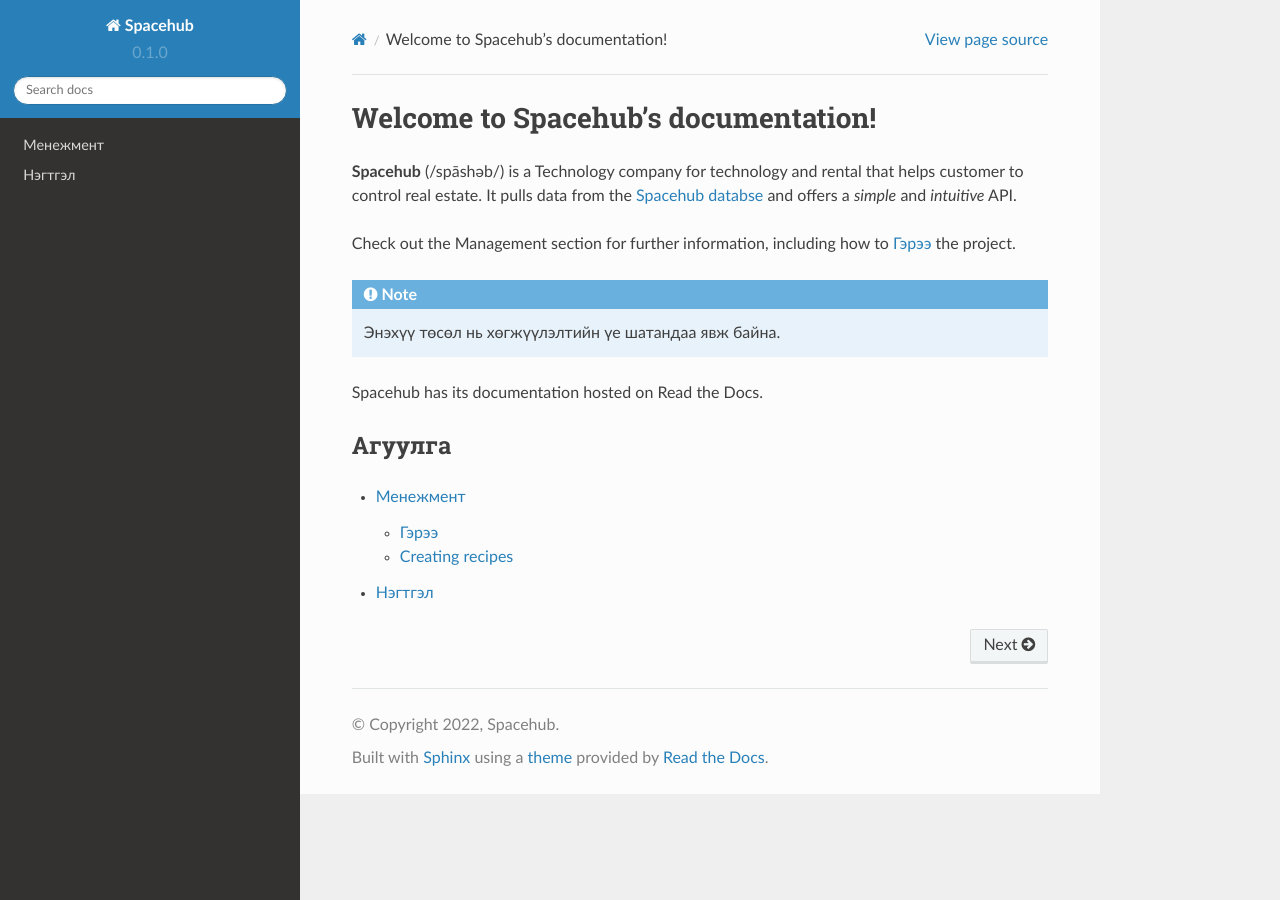
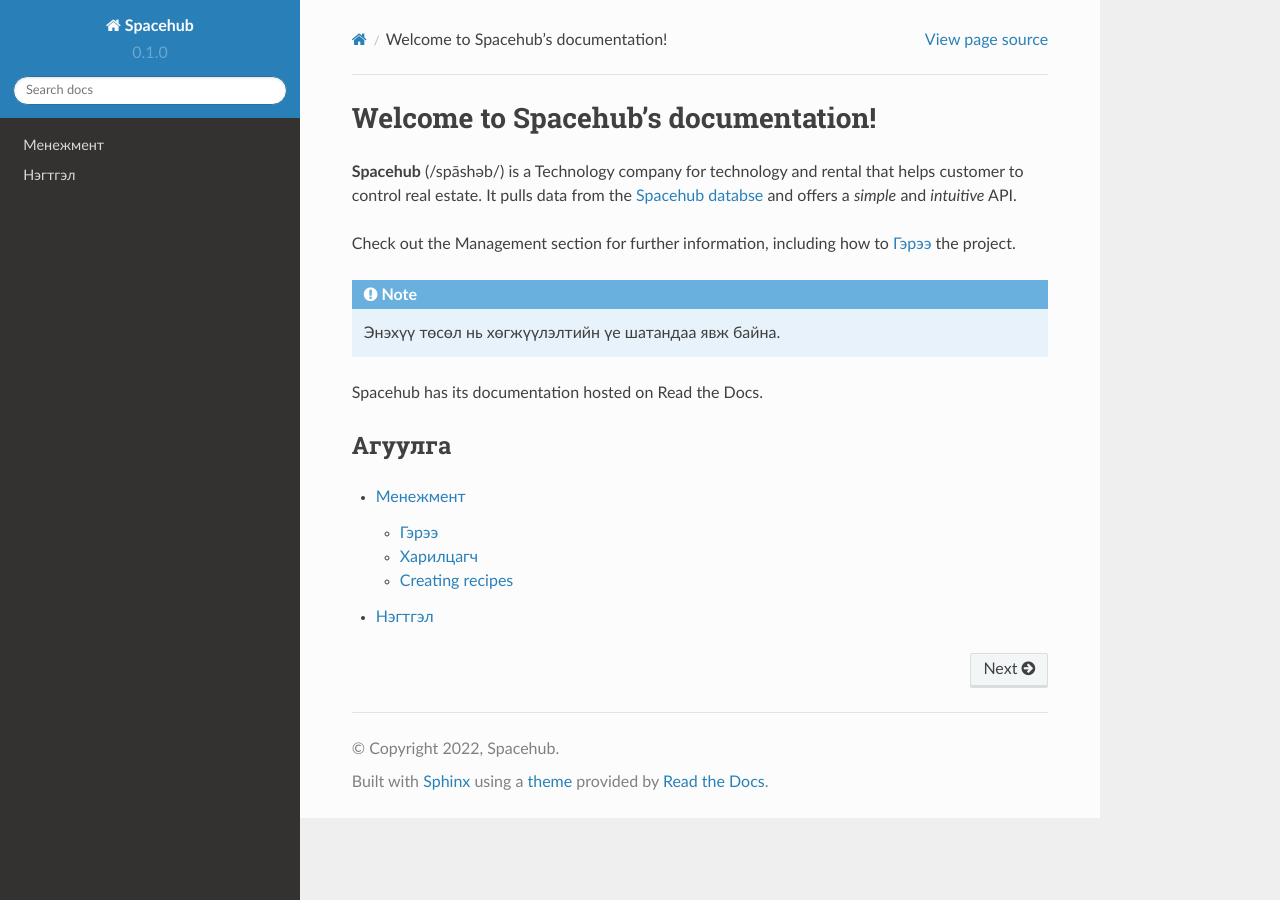
Before and after one commit to Gal-Erdene-dreamer/Spacehub-Docs, a Sphinx documentation site: the page built from docs/source/index.rst, in a window 1280 px wide. Built offline with Sphinx 7.4.7 and the Read the Docs theme 2.0.0, drawn with Linux system fonts in a browser that asks for light colours.

```diff
--- a/docs/source/Менежмент.rst
+++ b/docs/source/Менежмент.rst
@@ -10,10 +10,10 @@
 
 .. code-block:: python
 
-   #(.venv) $ pip install lumache
+   (.venv) $ pip install lumache
 
-      Харилцагч
-      ---------
+Харилцагч
+---------
 
 Creating recipes
 ----------------
```
